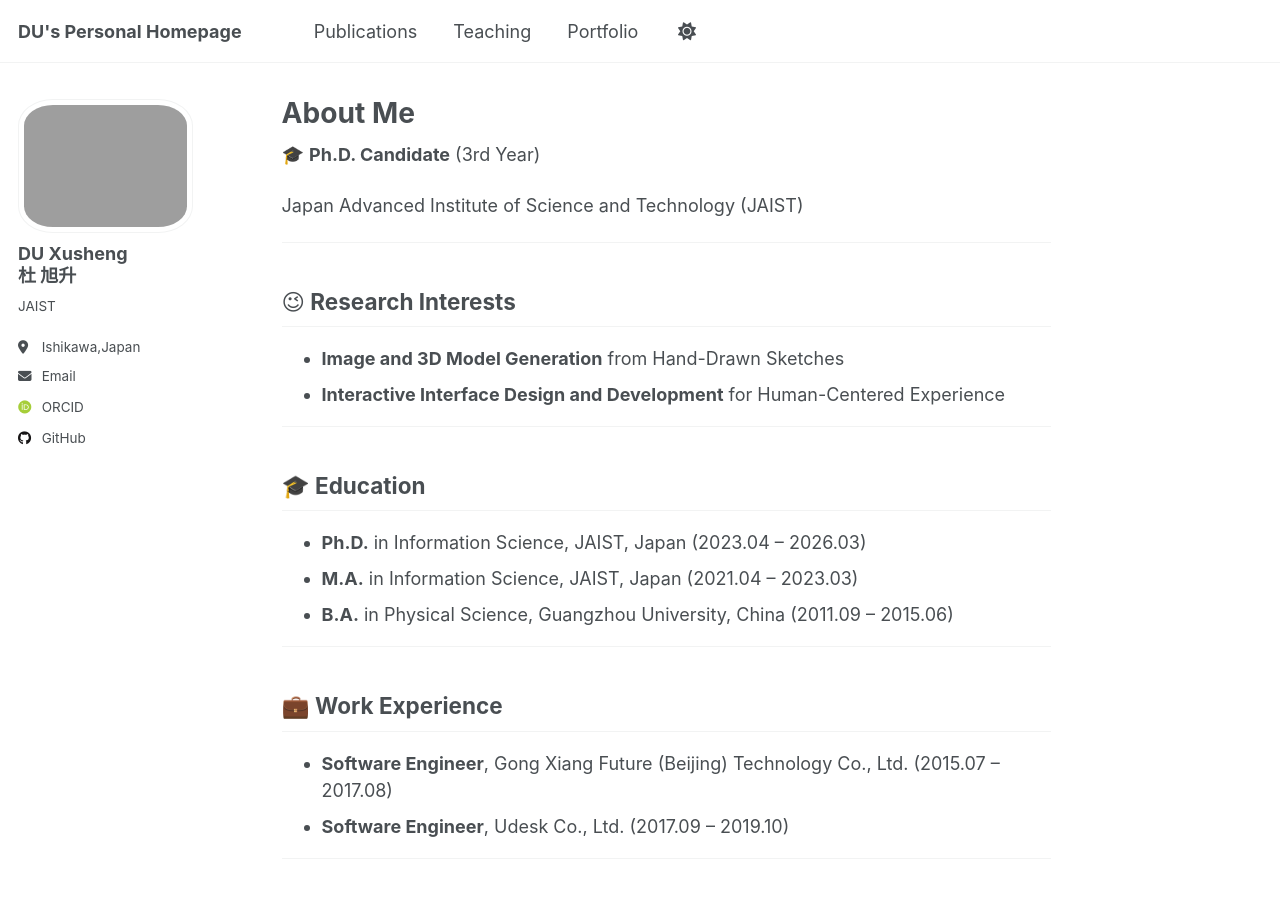
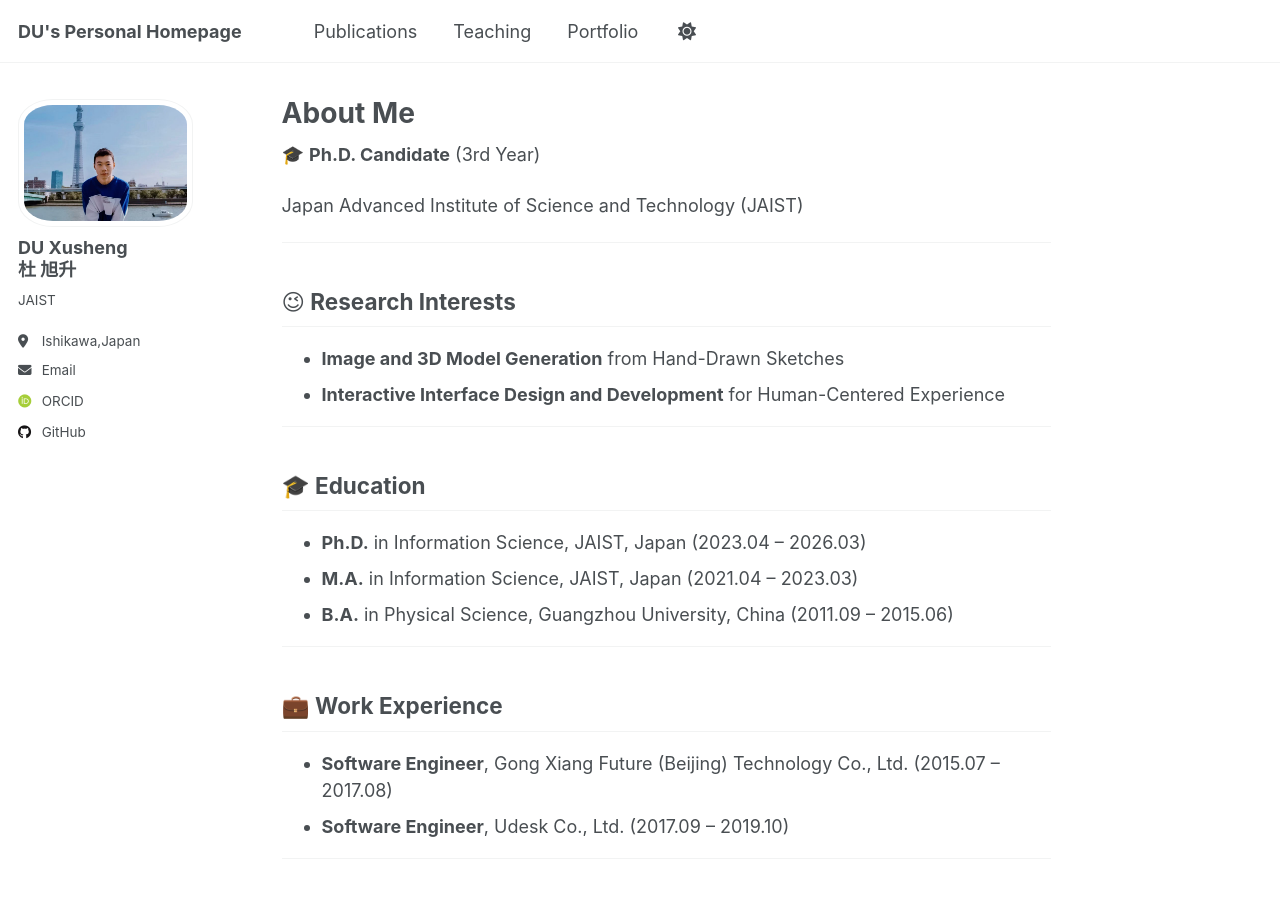
Before and after one commit to ToKyokushou/ToKyokushou.github.io, a Jekyll site: the page built from _pages/about.md, in a window 1280 px wide and 900 px high. Built offline with Jekyll 4.4.1, drawn with Linux system fonts in a browser that asks for light colours; some web fonts are replaced.

Commit message:
Update _config.yml

```diff
--- a/_config.yml
+++ b/_config.yml
@@ -22,7 +22,7 @@
 #               Additional customization can be done by editing /_includes/author-profile.html
 author:
   # Biographic information
-  avatar           : "self-image.png"
+  avatar           : "self3.png"
   name             : "DU Xusheng <br> 杜  旭升"
   pronouns         : # example: "she/her"
   bio              : "JAIST"
```
